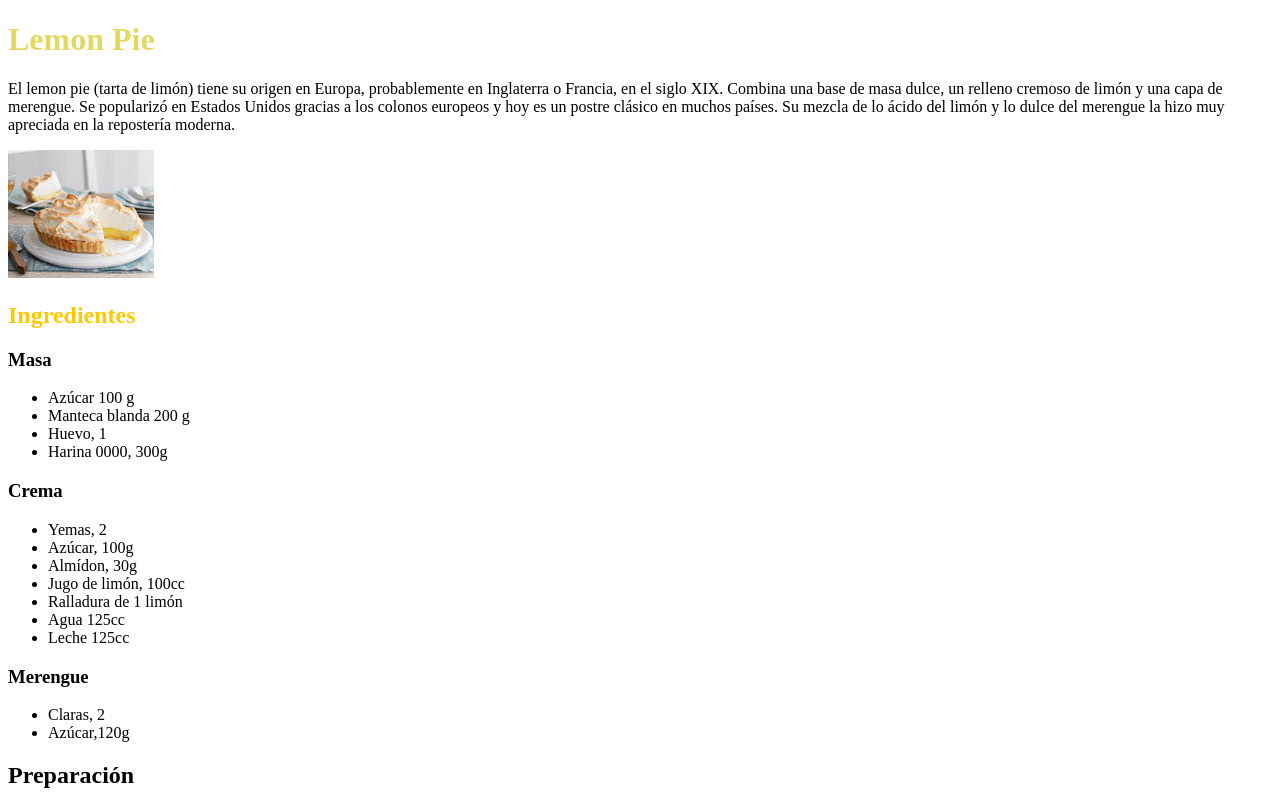
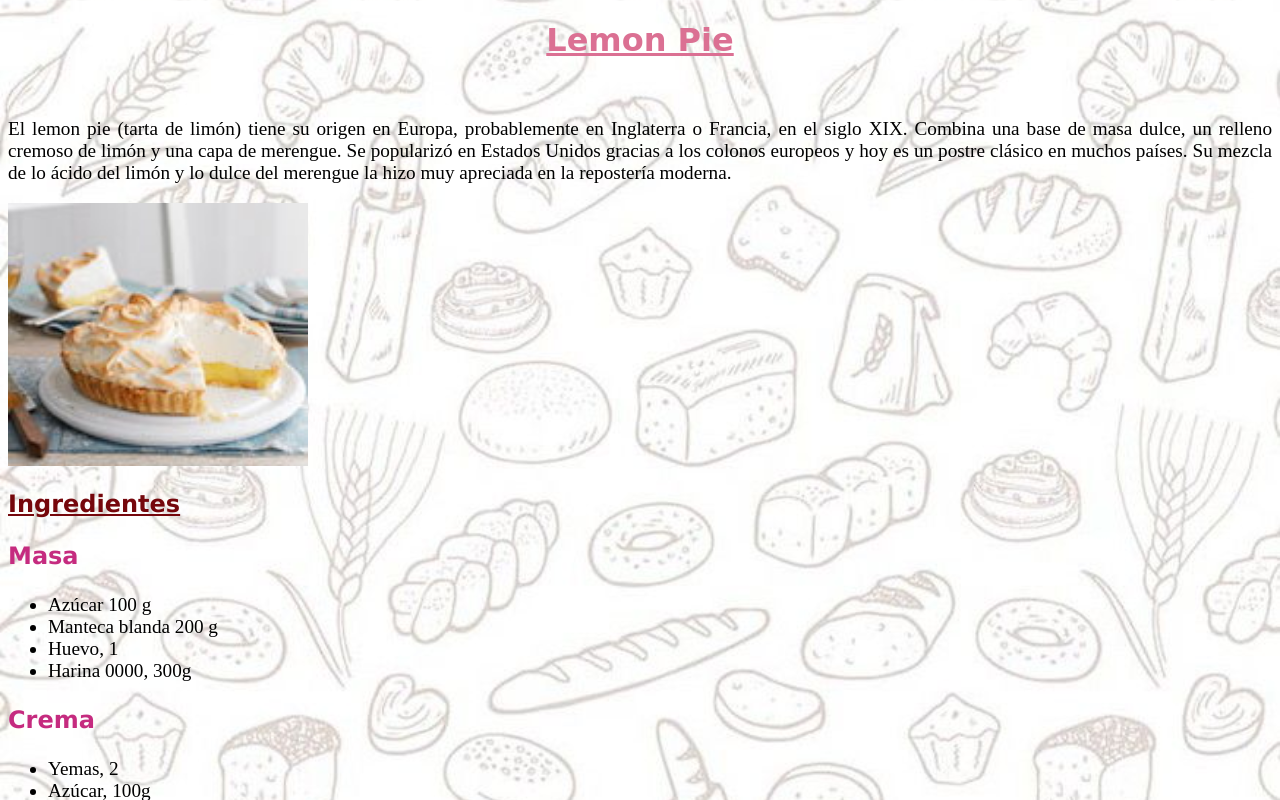
Before and after one commit to vargassjulietaa/Practica.Front, a plain HTML site: page index.html in a window 1280 px wide. Shown: the top 800 px of the page. Drawn offline with Linux system fonts and the light colour scheme.

Commit message:
Add files via upload

```diff
--- /dev/null
+++ b/css/styles.css
@@ -0,0 +1,10 @@
+body {
+    background-image:url(../photoss/fondo1.jpg); background-position: center center; background-repeat: no-repeat; background-size: cover; background-attachment: fixed;}
+h1 {color: palevioletred ; font-family: cursive; font-size:xx-large; text-align: center; text-decoration: underline;}
+h2 {font-family:Verdana, Geneva, Tahoma, sans-serif; font-size: x-large; text-align: justify;}
+.rosita {color:#75070c; font-size:x-large; text-decoration: underline; text-align: justify ;}
+.claro2 {color:lightseagreen; font-size: x-large; text-decoration: underline; text-align: justify;}
+h3 {color:#c52b7f; font-family: Verdana, Geneva, Tahoma, sans-serif; font-size: x-large; text-align: justify;}
+li {font-size: larger; text-align: justify;}
+p {font-size: larger; text-align: justify;}
+img {width: 300px;}
--- a/index.html
+++ b/index.html
@@ -2,14 +2,16 @@
 <html lang="en" dir="ltr">
   <head>
     <meta charset="utf-8">
-    <title></title>
+    <title>Receta Lemon Pie</title>
+ <link rel="stylesheet" href="css/styles.css">
   </head>
   <body>
 
-    <h1 style= "color:#E3D862;">Lemon Pie</h1>
+    <H1>Lemon Pie</H1>
+    <br>
     <p>El lemon pie (tarta de limón) tiene su origen en Europa, probablemente en Inglaterra o Francia, en el siglo XIX. Combina una base de masa dulce, un relleno cremoso de limón y una capa de merengue. Se popularizó en Estados Unidos gracias a los colonos europeos y hoy es un postre clásico en muchos países. Su mezcla de lo ácido del limón y lo dulce del merengue la hizo muy apreciada en la repostería moderna.</p>
     <img src=".\photoss\lemonpie2.jpg" alt="Foto de un Lemon Pie">
-    <h2 style= "color:#FFC800"> Ingredientes</h2>
+    <h2 class="rosita"> Ingredientes</h2>
     <h3>Masa</h3>
 
     <ul>
@@ -33,7 +35,7 @@
     <li>Claras, 2</li>
     <li>Azúcar,120g</li>
   </ul>
-  <h2>Preparación</h2>
+  <h2 class="claro2">Preparación</h2>
   <h3>Para la masa:</h3>
   <ol>
     <li>Batir la manteca y el azúcar hasta formar una crema blanca, agregar el huevo y por último la harina sin batir solo unir hasta lograr una masa compacta. </li>
@@ -53,9 +55,15 @@
   <li>Batir enérgicamente hasta que los cristales del azúcar se disuelvan. Luego batir con batidora eléctrica hasta obtener un merengue con picos firmes y brillantes.</li>
   <li>Antes de decorar espolvorear polvo de galletitas sobre la crema de limón para que no se patine el merengue y ahora si decorar a gusto.</li>
 </ol>
+<br>
+<a href="https://cocinerosargentinos.com/postres/lemon-pie-clasico"> <img src="\Users\Usuario\Desktop\webs\photoss/cutelemonpie.jpg" alt="">
   <br>
   <iframe width="560" height="315" src="https://www.youtube.com/embed/3EPREhz5HXk?si=ocxEAt7ACptqLZyC" title="YouTube video player" frameborder="0" allow="accelerometer; autoplay; clipboard-write; encrypted-media; gyroscope; picture-in-picture; web-share" referrerpolicy="strict-origin-when-cross-origin" allowfullscreen></iframe>
   <br>
   <iframe src="https://www.google.com/maps/embed?pb=!1m18!1m12!1m3!1d1682369.3679272637!2d-2.8154939444947016!3d54.38407679000919!2m3!1f0!2f0!3f0!3m2!1i1024!2i768!4f13.1!3m3!1m2!1s0x47d0a98a6c1ed5df%3A0xf4e19525332d8ea8!2sInglaterra%2C%20Reino%20Unido!5e0!3m2!1ses-419!2sar!4v1760211110590!5m2!1ses-419!2sar" width="400" height="300" style="border:0;" allowfullscreen="" loading="lazy" referrerpolicy="no-referrer-when-downgrade"></iframe>
-<body>
+<br>
+  <a href="contactos.html">Ir a seccion contactos</a>
+    <br>
+    <a href="https://www.potrerodigital.org/">Ir a potrero</a>
+  <body>
 </html>
```
Also changed, not shown: contactos.html (added, +12 -0 lines), photoss/cutelemonpie.jpg (added), photoss/fondo1.jpg (added).
